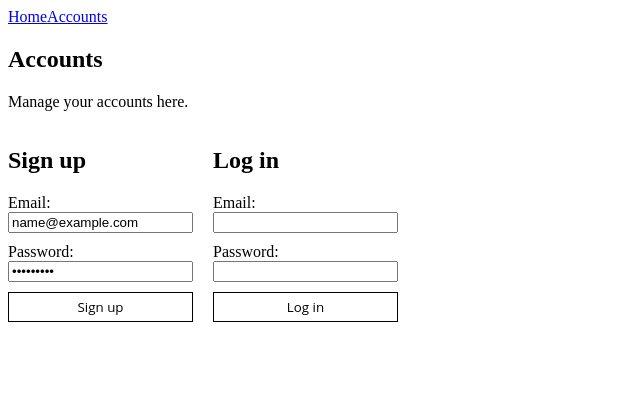
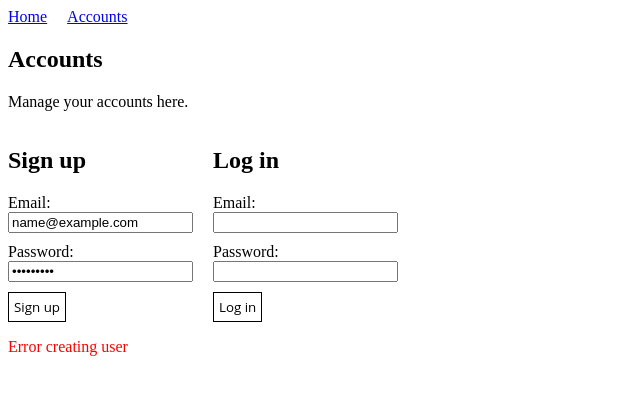
Before and after one commit to lisavineberg/c2c-grid, a Next.js app: page /accounts in a window 1280 px wide. Both pictures are taken after typing "name@example.com", "Sample123" into the empty fields and a click on the button "Sign up". Shown: the top 394 px of the page, without its empty margins (0-640 px from the left). Built offline with nearby package versions, Linux system fonts and the light colour scheme; no server answers.

Commit message:
Adds some error handling to auth

```diff
--- a/src/api/createUser.tsx
+++ b/src/api/createUser.tsx
@@ -7,7 +7,6 @@ export async function createUser(email: string, password: string) {
   });
 
   if (error) {
-    console.error("Error creating user:", error);
     return null;
   }
 
--- a/src/app/accounts/page.tsx
+++ b/src/app/accounts/page.tsx
@@ -29,12 +29,12 @@ export const Accounts = () => {
 
   useEffect(() => {
     const fetchUser = async () => {
-      const user = await getUser(); // Wait for the promise to resolve
-      setIsLoggedIn(!!user); // Set the state based on whether a user exists
+      const user = await getUser();
+      setIsLoggedIn(!!user);
     };
 
     fetchUser();
-  }, []);
+  }, [isLoggedIn]);
 
   const handleLogout = async () => {
     const loggedOut = await logOutUser();
@@ -54,8 +54,8 @@ export const Accounts = () => {
         </div>
       ) : (
         <StyledAccounts>
-          <LoginSignup type="signup" />
-          <LoginSignup type="login" />
+          <LoginSignup type="signup" setIsLoggedIn={setIsLoggedIn} />
+          <LoginSignup type="login" setIsLoggedIn={setIsLoggedIn} />
         </StyledAccounts>
       )}
     </div>
--- a/src/components/LoginSignup.tsx
+++ b/src/components/LoginSignup.tsx
@@ -1,8 +1,10 @@
 import { loginUser } from "../api";
 import { createUser } from "../api";
 import styled from "styled-components";
+import { useState } from "react";
 
 const StyledForm = styled.form`
+  align-items: start;
   display: flex;
   flex-direction: column;
   gap: 10px;
@@ -28,11 +30,21 @@ const Label = styled.label`
   flex-direction: column;
 `;
 
+const ErrorMessage = styled.p`
+  color: red;
+`;
+
 interface LoginSignupProps {
   type: "login" | "signup";
+  setIsLoggedIn: React.Dispatch<React.SetStateAction<boolean | null>>;
 }
 
-export const LoginSignup: React.FC<LoginSignupProps> = ({ type }) => {
+export const LoginSignup: React.FC<LoginSignupProps> = ({
+  type,
+  setIsLoggedIn,
+}) => {
+  const [error, setError] = useState("");
+
   const handleFormSubmit = async (event: React.FormEvent) => {
     event.preventDefault();
     const form = event.target as HTMLFormElement;
@@ -42,17 +54,19 @@ export const LoginSignup: React.FC<LoginSignupProps> = ({ type }) => {
 
     if (type === "signup") {
       const user = await createUser(email, password);
-      if (user) {
-        console.log("User created:", user);
+      if (!user) {
+        setError("Error creating user");
       } else {
-        console.error("Failed to create user");
+        setError("");
+        setIsLoggedIn(true);
       }
     } else {
       const user = await loginUser(email, password);
-      if (user) {
-        console.log("User logged in:", user);
+      if (!user) {
+        setError("Error logging in");
       } else {
-        console.error("Failed to log in user");
+        setError("");
+        setIsLoggedIn(true);
       }
     }
   };
@@ -73,6 +87,7 @@ export const LoginSignup: React.FC<LoginSignupProps> = ({ type }) => {
           {type === "signup" ? "Sign up" : "Log in"}
         </Button>
       </StyledForm>
+      {error.length ? <ErrorMessage>{error}</ErrorMessage> : null}
     </div>
   );
 };
--- a/src/components/Menu.tsx
+++ b/src/components/Menu.tsx
@@ -1,11 +1,12 @@
 import Link from "next/link";
 
-const Menu = () => {
+function Menu() {
   return (
-    <div className="menu">
+    <div style={{ display: "flex", gap: "20px" }}>
       <Link href="/">Home</Link>
       <Link href="/accounts">Accounts</Link>
     </div>
   );
-};
+}
+
 export default Menu;
```
Also changed, not shown: 1 other file (tests, documents, lock files or other folders).
